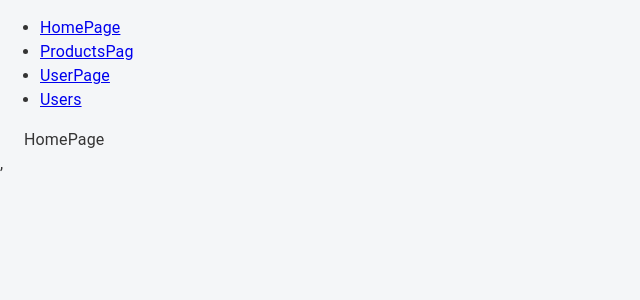
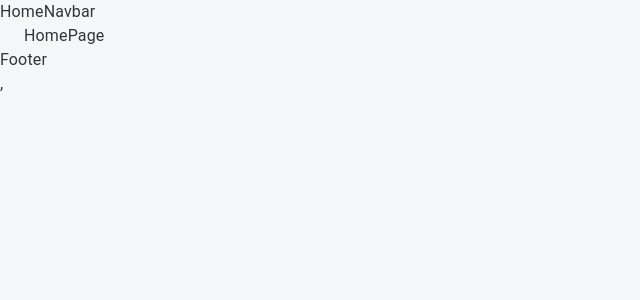
Before and after one commit to navacodez/burak-react, a React (Create React App) app: page / in a window 1280 px wide. Shown: the top 300 px of the page, without its empty margins (0-640 px from the left). Built offline with nearby package versions, Linux system fonts and the light colour scheme.

Commit message:
fix: organize header and footer components

```diff
--- a/src/app/App.tsx
+++ b/src/app/App.tsx
@@ -2,47 +2,37 @@
 import "../css/app.css";
 import { Box, Button, Container, Stack, Typography } from "@mui/material";
 import { RippleBadge } from "./MaterialTheme/styled";
-import { Link, Route, Switch } from "react-router-dom";
+import { Link, Route, Switch,  useLocation} from "react-router-dom";
 import { HomePage } from "./screens/homePage";
 import { ProductsPage } from "./screens/productsPage";
 import { OrdersPage } from "./screens/ordersPage";
 import { UserPage } from "./screens/userPage";
+import { HomeNavbar } from "./components/headers/HomeNavbar";
+import { OtherNavbar } from "./components/headers/OtherNavbar";
+import { Footer } from "./components/footer";
 
 function App() {
+  const location = useLocation();
+  console.log("location:", location);
   return (
-  <div>
-    <nav>
-      <ul>
-      <li>
-           <Link to="/">HomePage</Link>
-         </li>
-        <li>
-          <Link to="/products">ProductsPag</Link>
-        </li>
-        <li>
-          <Link to="/member-page">UserPage</Link>
-        </li>
-        <li>
-          <Link to="/users">Users</Link>
-        </li>
-      </ul>
-    </nav>
-
+    <>
+    {location.pathname === "/" ? <HomeNavbar /> : <OtherNavbar />}
     <Switch>
-    <Route path="/products">
-         <ProductsPage />
-       </Route>
-       <Route path="/order">
-         <OrdersPage />
+      <Route path="/products">
+        < ProductsPage />
+      </Route>
+      <Route path="/order">
+        <OrdersPage />
       </Route>
       <Route path="/member-page">
-      <UserPage />
+        <UserPage />
       </Route>
       <Route path="/">
-        <HomePage/>
+        <HomePage />
       </Route>
     </Switch>
-  </div>
+    <Footer />
+  </>
   );
 }
 
--- /dev/null
+++ b/src/app/components/footer/index.tsx
@@ -0,0 +1,3 @@
+export function Footer() {
+    return <div>Footer</div>;
+  }
--- /dev/null
+++ b/src/app/components/headers/HomeNavbar.tsx
@@ -0,0 +1,3 @@
+export function HomeNavbar() {
+    return <div>HomeNavbar</div>;
+  }
--- /dev/null
+++ b/src/app/components/headers/OtherNavbar.tsx
@@ -0,0 +1,3 @@
+export function OtherNavbar() {
+    return <div>OtherNavbar</div>;
+  }
```
